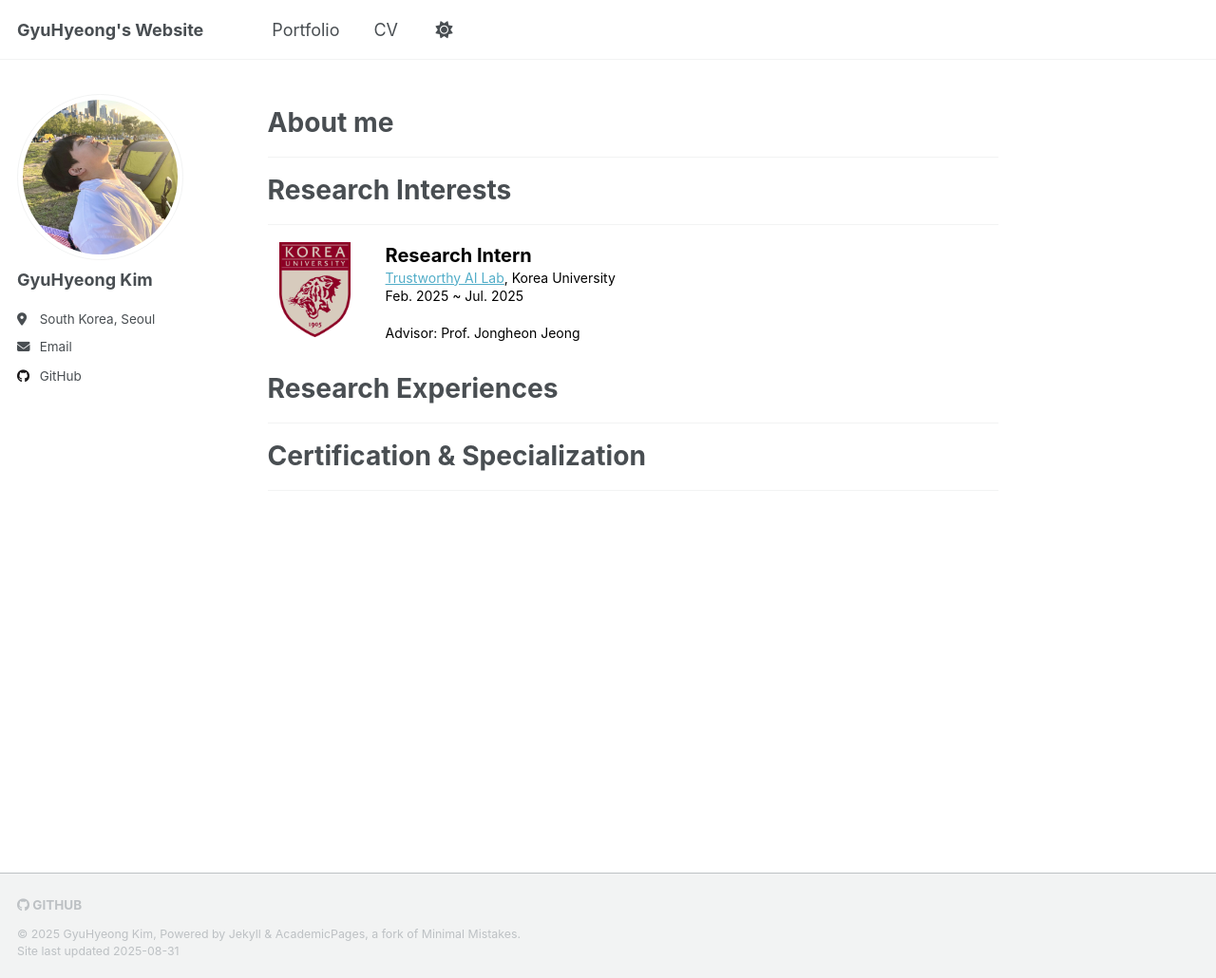
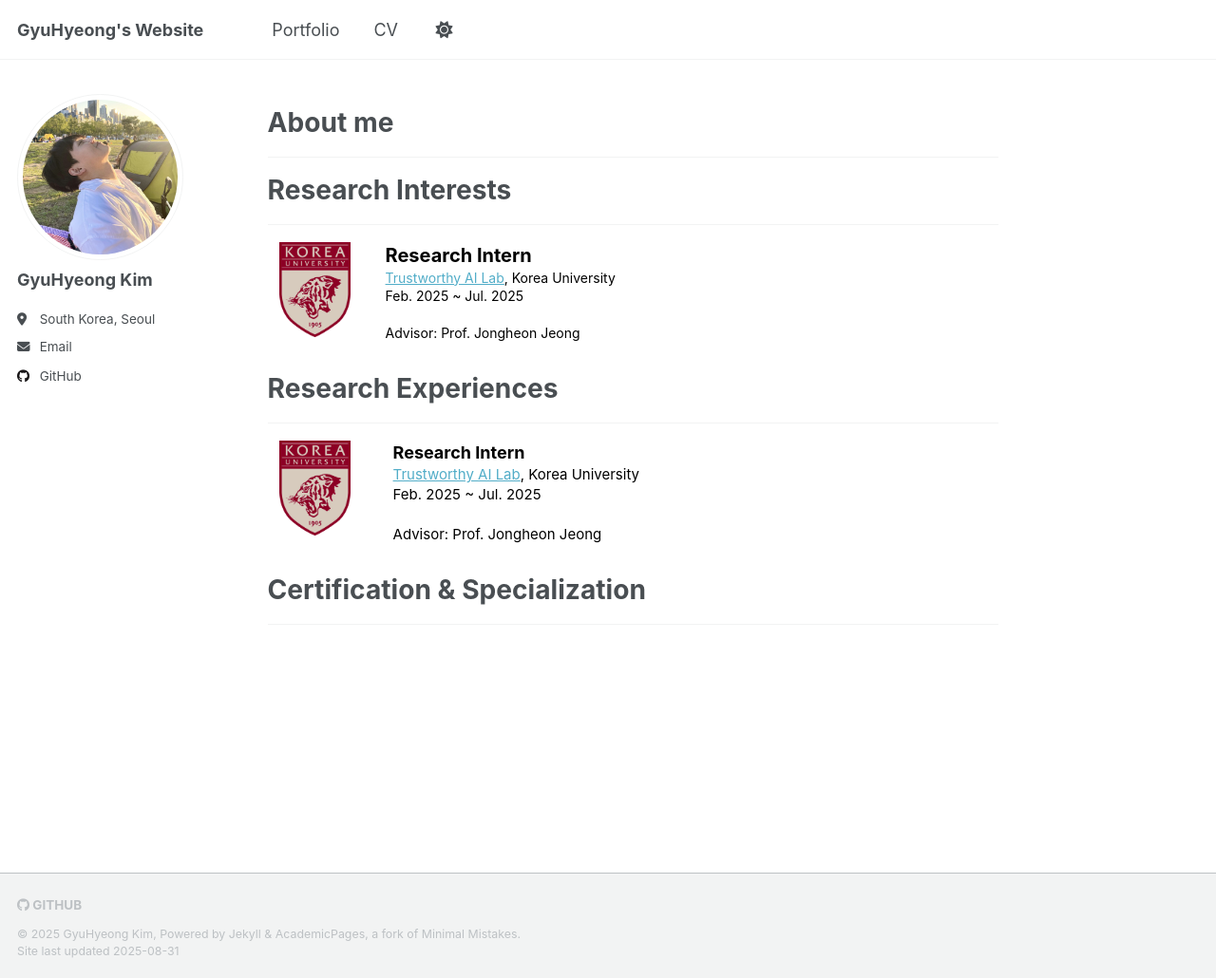
Before and after one commit to GyuHyeong-Kim/GyuHyeong-Kim.github.io, a Jekyll site: the page built from _pages/about.md, in a window 1280 px wide and 1030 px high. Shown: the whole window at 95% size. Built offline with Jekyll 4.4.1, drawn with Linux system fonts in a browser that asks for light colours; a script that is not in the unit is left out.

Commit message:
Update about.md

```diff
--- a/_pages/about.md
+++ b/_pages/about.md
@@ -32,6 +32,19 @@
 ======
 ---
 
+<div style="display: flex; gap: 32px; align-items: flex-start; margin-bottom: 32px;">
+  <img src="/images/korea.png" alt="Korea University Logo"
+       style="width: 100px; height: 100px; object-fit: contain;">
+
+  <div style="font-size: 15px; line-height: 1.4; color: #000;">
+    <strong style="font-size: 18px; color: initial;">Research Intern</strong><br>
+    <a href="연구실_홈페이지_주소" target="_blank">Trustworthy AI Lab</a>, Korea University<br>
+    Feb. 2025 ~ Jul. 2025<br>
+    <br>
+    Advisor: Prof. Jongheon Jeong
+  </div>
+</div>
+
 Certification & Specialization
 ======
 ---
```
